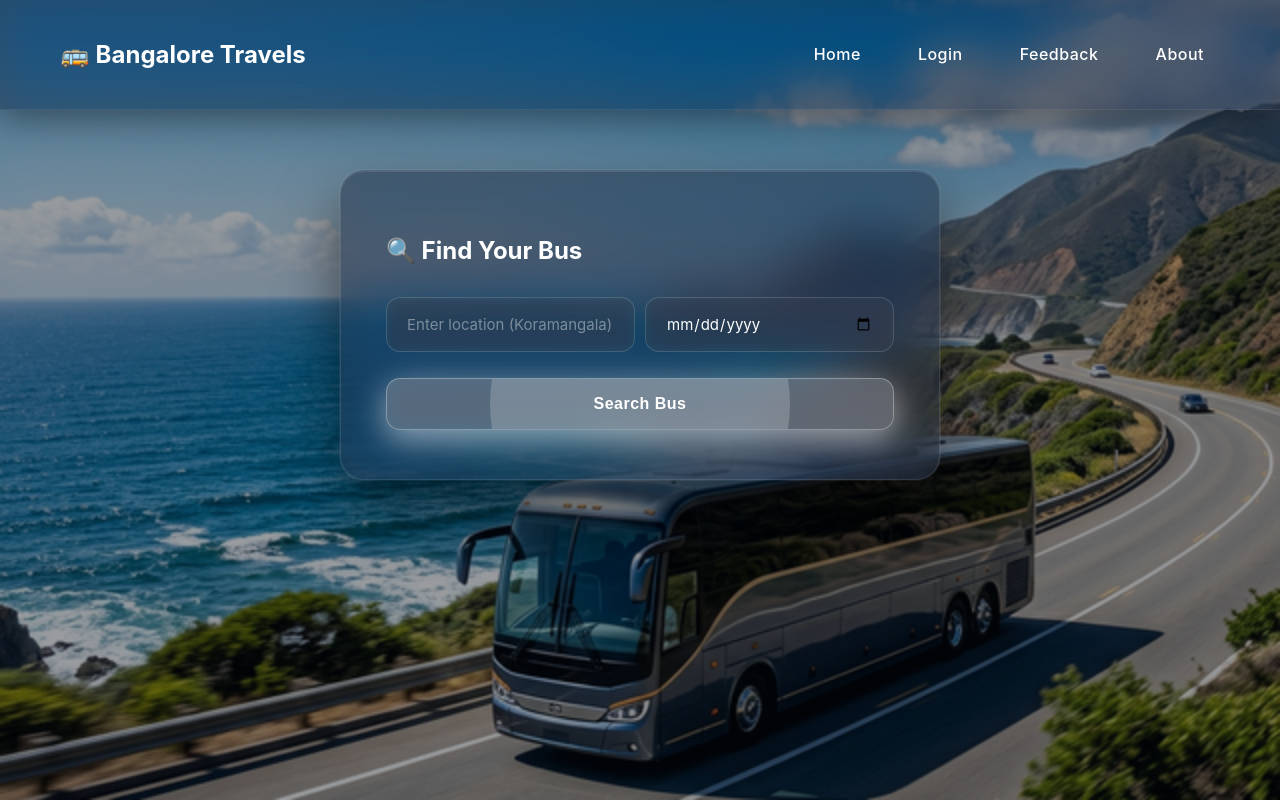
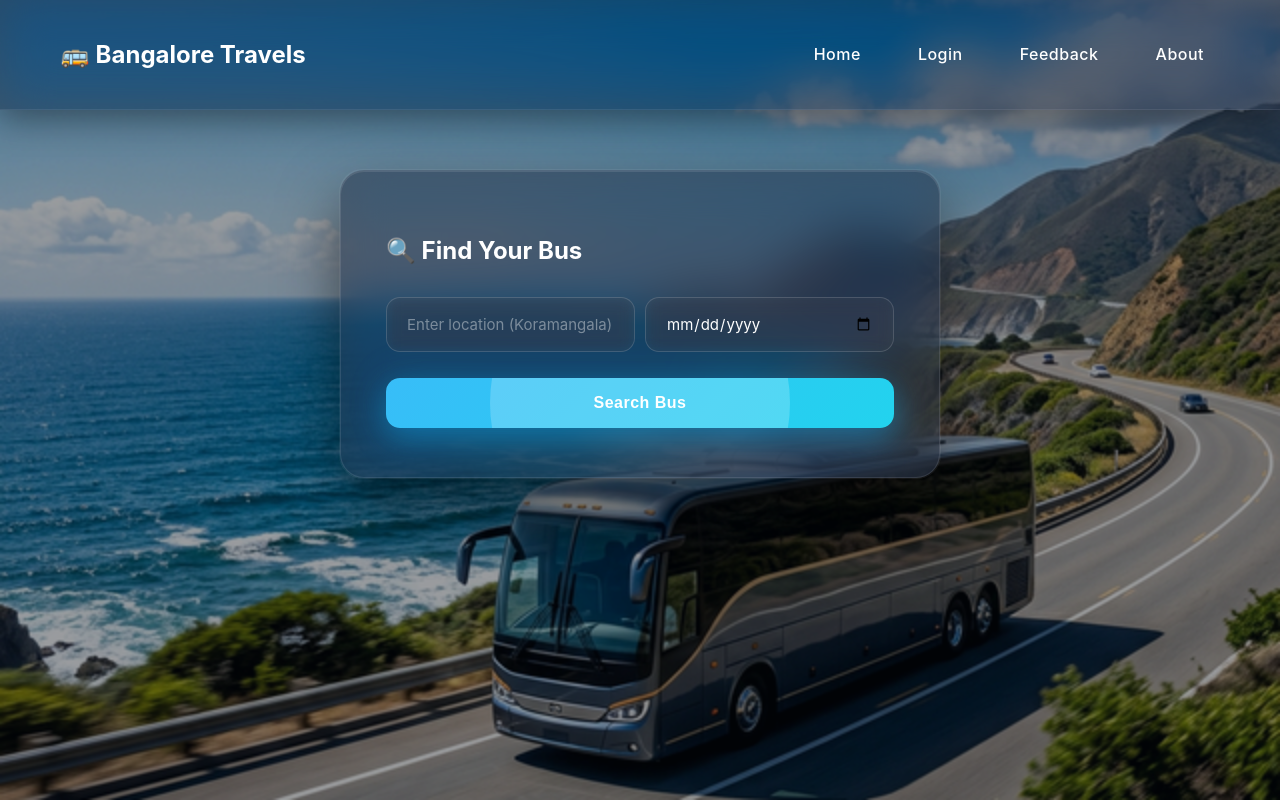
Before and after one commit to bharathpriya/Bangalore-Travels, a React (Vite) app: page / in a window 1280 px wide. In both pictures the pointer is over the button "Search Bus". Built offline with nearby package versions, Linux system fonts and the light colour scheme.

Commit message:
Update button styles to a vibrant sea water cyan gradient

```diff
--- a/src/index.css
+++ b/src/index.css
@@ -207,8 +207,7 @@ button {
   padding: 16px;
   border: none;
   border-radius: 14px;
-  background: rgba(255, 255, 255, 0.15);
-  border: 1px solid rgba(255, 255, 255, 0.3);
+  background: linear-gradient(135deg, #0ea5e9, #06b6d4);
   backdrop-filter: blur(10px);
   -webkit-backdrop-filter: blur(10px);
   color: white;
@@ -218,7 +217,7 @@ button {
   transition: all 0.4s cubic-bezier(0.4, 0, 0.2, 1);
   position: relative;
   overflow: hidden;
-  box-shadow: 0 8px 20px rgba(255, 255, 255, 0.3);
+  box-shadow: 0 8px 20px rgba(14, 165, 233, 0.3);
   letter-spacing: 0.5px;
   margin-top: 8px;
 }
@@ -239,9 +238,9 @@ button::before {
 button:hover {
   transform: translateY(-4px);
   box-shadow:
-    0 12px 30px rgba(255, 255, 255, 0.4),
-    0 0 40px rgba(255, 255, 255, 0.2);
-  background: rgba(255, 255, 255, 0.25);
+    0 12px 30px rgba(14, 165, 233, 0.4),
+    0 0 40px rgba(14, 165, 233, 0.2);
+  background: linear-gradient(135deg, #38bdf8, #22d3ee);
 }
 
 button:hover::before {
```
